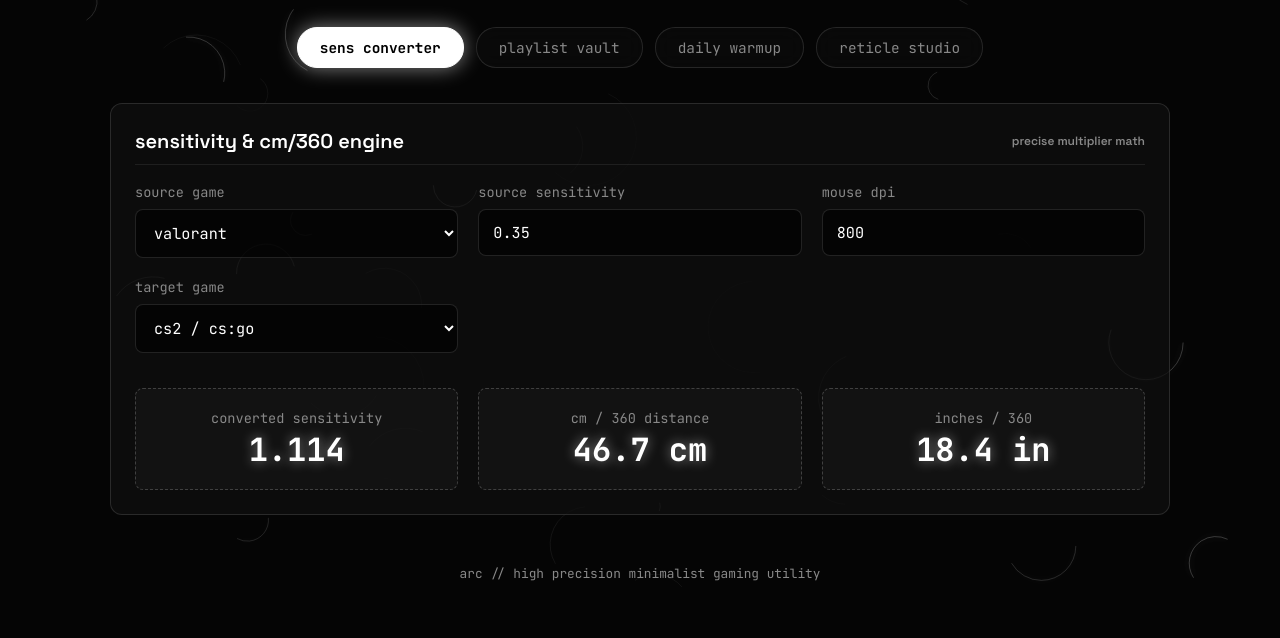
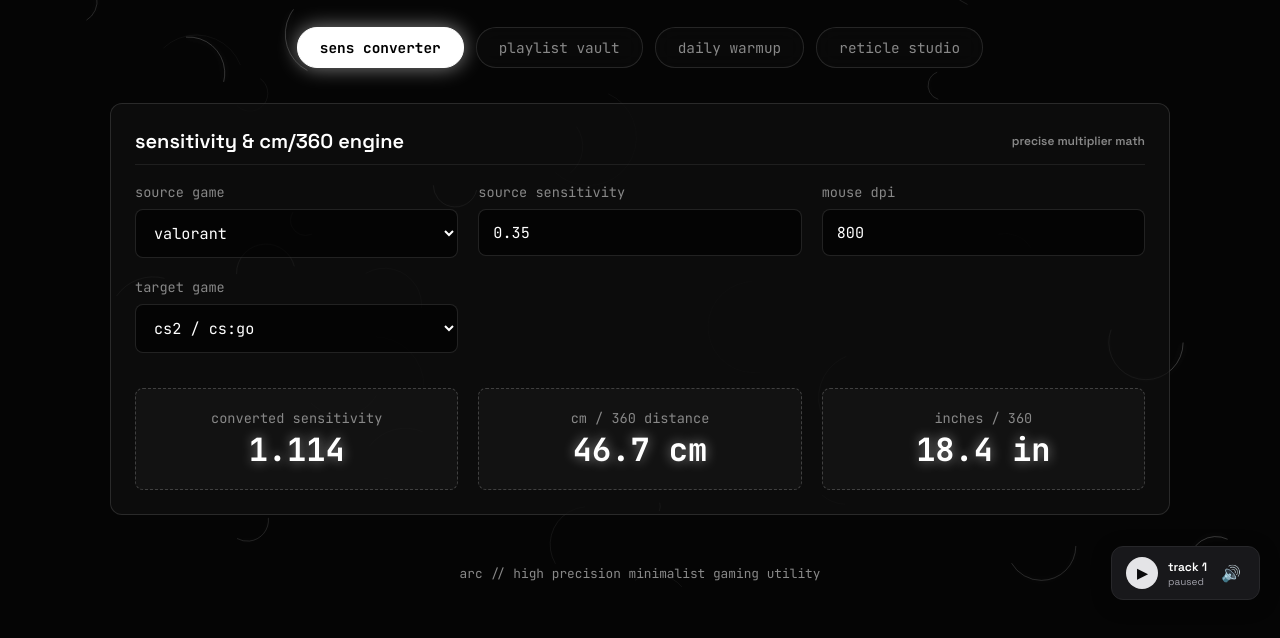
Before and after one commit to avyxl/arc, a plain HTML site: page index.html in a window 1280 px wide. Shown: the part 180-818 px from the top of the page. Drawn offline with Linux system fonts and the light colour scheme.

Commit message:
Update index.html

```diff
--- a/index.html
+++ b/index.html
@@ -900,5 +900,42 @@
         renderRoutine();
         animateBg();
     </script>
+    <!-- Mini Music Player Widget -->
+<div id="mini-player" style="position: fixed; bottom: 20px; right: 20px; background: #18181b; color: #ffffff; padding: 10px 14px; border-radius: 12px; display: flex; align-items: center; gap: 10px; box-shadow: 0 4px 20px rgba(0,0,0,0.3); font-family: sans-serif; z-index: 9999; border: 1px solid #27272a;">
+  <button id="play-btn" onclick="togglePlay()" style="background: #e4e4e7; border: none; color: #09090b; border-radius: 50%; width: 32px; height: 32px; cursor: pointer; display: flex; align-items: center; justify-content: center; font-weight: bold;">▶</button>
+
+  <div style="display: flex; flex-direction: column;">
+    <span style="font-size: 12px; font-weight: 600; max-width: 120px; white-space: nowrap; overflow: hidden; text-overflow: ellipsis;">Track 1</span>
+    <span id="player-status" style="font-size: 10px; color: #a1a1aa;">Paused</span>
+  </div>
+
+  <button id="mute-btn" onclick="toggleMute()" style="background: transparent; border: none; color: #a1a1aa; cursor: pointer; font-size: 16px; padding: 4px;">🔊</button>
+
+  <audio id="audio-element" loop src="[source: 1]"></audio>
+</div>
+
+<script>
+  const audio = document.getElementById('audio-element');
+  const playBtn = document.getElementById('play-btn');
+  const muteBtn = document.getElementById('mute-btn');
+  const statusText = document.getElementById('player-status');
+
+  function togglePlay() {
+    if (audio.paused) {
+      audio.play();
+      playBtn.innerText = '❚❚';
+      statusText.innerText = 'Playing';
+    } else {
+      audio.pause();
+      playBtn.innerText = '▶';
+      statusText.innerText = 'Paused';
+    }
+  }
+
+  function toggleMute() {
+    audio.muted = !audio.muted;
+    muteBtn.innerText = audio.muted ? '🔇' : '🔊';
+  }
+</script>
 </body>
 </html>
```
